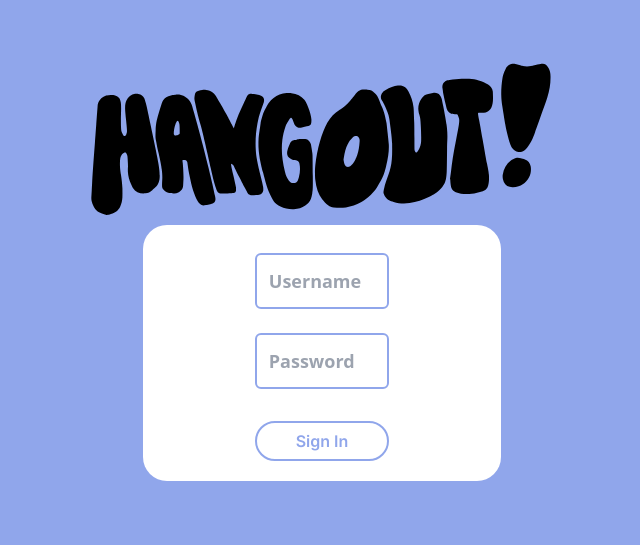
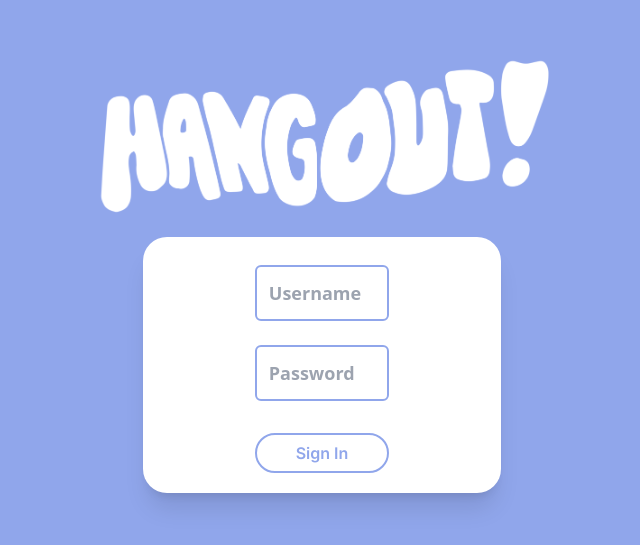
Before and after one commit to enternal-L/hang-out, a Next.js app: page / in a window 1280 px wide. Shown: the part 131-676 px from the top of the page, without its empty margins (318-958 px from the left). Built offline with nearby package versions, Linux system fonts and the light colour scheme.

Commit message:
working on signin

```diff
--- /dev/null
+++ b/app/api/register/route.js
@@ -0,0 +1,15 @@
+import { NextResponse } from "next/server";
+
+export async function POST(req){
+    try{
+        const {username, password} = await req.json();
+
+        console.log("Name: ", username);
+        console.log("Password ", password);
+
+        return NextResponse.json({ message: "User registered"}, { status : 201 })
+    }
+    catch(error){
+        return NextResponse.json({ message: "An error occured"}, {status : 500 })
+    }
+}
--- a/components/Nav.jsx
+++ b/components/Nav.jsx
@@ -7,7 +7,7 @@ const Nav = () => {
   return (
     <nav className='flex-between w-full py-5 px-20 bg-white'>
       <Link href="/Home" className='flex flex-center'>
-        <Image src = "/logo.svg"
+        <Image src = "/logo-black.svg"
                   width = {200}
                   height = {200}
                   className="object-contain"/>
--- a/components/SignIn.jsx
+++ b/components/SignIn.jsx
@@ -1,28 +1,73 @@
+"use client"
+
 import Link from "next/link";
 import Image from "next/image";
+import { useState } from 'react'
+import { useRouter } from "next/navigation";
 
 const SignIn = () => {
+
+  const router = useRouter();
+  const [username, setUser] = useState("");
+  const [password, setPassword] = useState("");
+  const [error, setError] = useState("");
+
+  const handleSubmit = async(e) => {
+    e.preventDefault();
+
+    if(!username || !password){
+       alert("Both fields are required");
+       return;
+    }
+
+    try{
+      const res = await fetch('api/register', {
+        method: 'POST',
+        body: JSON.stringify({
+            username,
+            password
+        })
+      });
+
+      if(res.ok){
+        router.push("/Home");
+      }
+
+      else{
+        console.log("Signin Failed");
+      }
+
+    } catch (error){
+        console.log('Error during signin: ', error);
+    }
+  }
+
+
   return (
     <div className="w-full h-full flex-center flex-col custom_color">
-      <Image src = "/logo.svg"
+      <Image src = "/logo-white.png"
                   width = {470}
                   height = {470}
                   className="object-contain"/>
       <div className="w-full login_container">
-        <nav className="flex flex-col bg-white rounded-3xl w-full h-full gap-4 py-5 px-28">
+        <nav className="flex flex-col bg-white rounded-3xl w-full h-full gap-4 py-5 px-28 shadow-xl">
           <input
+                  type = "text"
                   placeholder='Username'
+                  onChange={(e) => {setUser(e.target.value)}}
                   required
-                  className='form_input'
+                  className='form_input outline-none'
           />
           <input
+                  type = "password"
                   placeholder='Password'
+                  onChange={(e) => {setPassword(e.target.value)}}
                   required
-                  className='form_input'
+                  className='form_input outline-none'
           />
-          <Link href = '/Home' className="blue_btn text-base mt-4">
+          <button type = "submit" onClick={handleSubmit} className="blue_btn text-base mt-4">
               Sign In
-          </Link>
+          </button>
         </nav>
       </div>
     </div>
```
Also changed, not shown: models/event.js (added, +20 -0 lines), public/logo-black.svg (renamed from public/logo.svg), public/logo-white.png (added).
